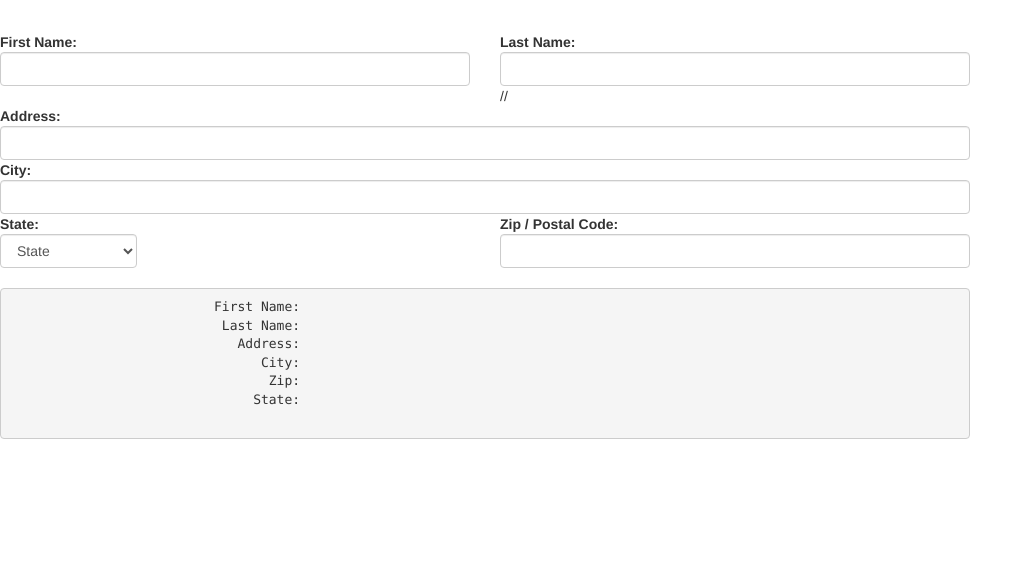
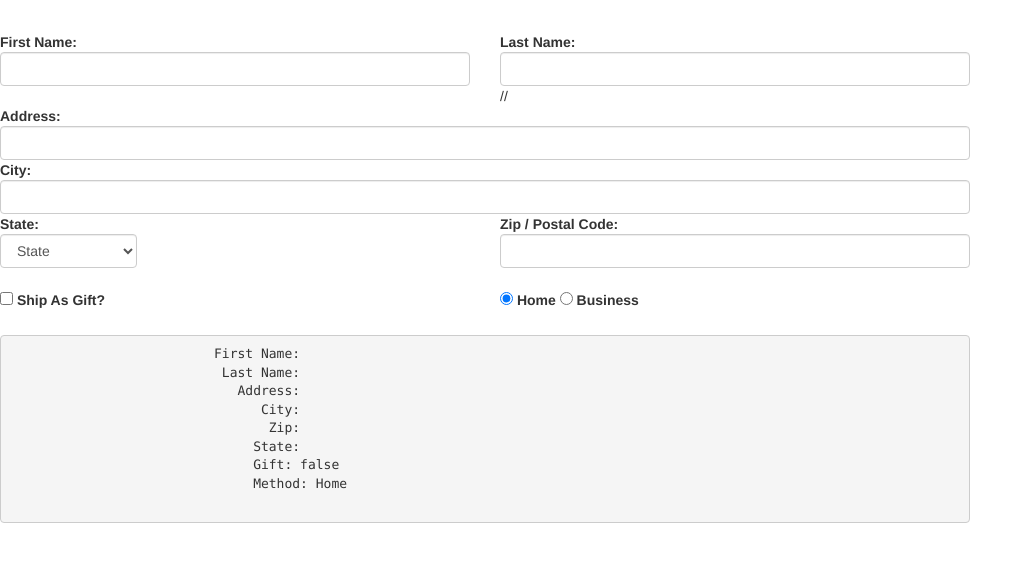
Before and after one commit to Octawer/Vue-Pet-Depot, a plain HTML site: page index.html in a window 1280 px wide. Both pictures are taken after a click on the button "Checkout". Shown: the part 95-656 px from the top of the page, without its empty margins (0-1033 px from the left). Drawn offline with nearby package versions, Linux system fonts and the light colour scheme.

Commit message:
add gift and method

```diff
--- a/index.html
+++ b/index.html
@@ -78,6 +78,20 @@
                             <input v-model="order.zip" class="form-control" />
                         </div>
                     </div>
+                    <div class="form-group">
+                        <div class="col-md-6 boxes">
+                            <input type="checkbox" id="gift" value="false" v-model="order.gift">
+                            <label for="gift">Ship As Gift?</label>
+                        </div>
+                    </div>
+                    <div class="form-group">
+                        <div class="col-md-6 boxes">
+                            <input type="radio" id="home" value="Home" v-model="order.method">
+                            <label for="home">Home</label>
+                            <input type="radio" id="business" value="Business" v-model="order.method">
+                            <label for="business">Business</label>
+                        </div>
+                    </div>
                     <div class="col-md-12 verify">
                         <pre>
                           First Name: {{order.firstName}}
@@ -86,6 +100,8 @@
                                 City: {{order.city}}
                                  Zip: {{order.zip}}
                                State: {{order.state}}
+                               Gift: {{order.gift}}
+                               Method: {{order.method}}
                         </pre>
                     </div>
                 </div>
@@ -116,7 +132,9 @@
                     address: '',
                     city: '',
                     zip: '',
-                    state: ''
+                    state: '',
+                    method: 'Home',
+                    gift: false
                 },
                 cart: []
             },
```
